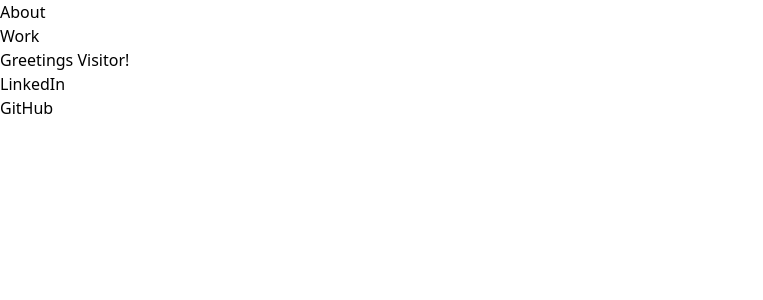
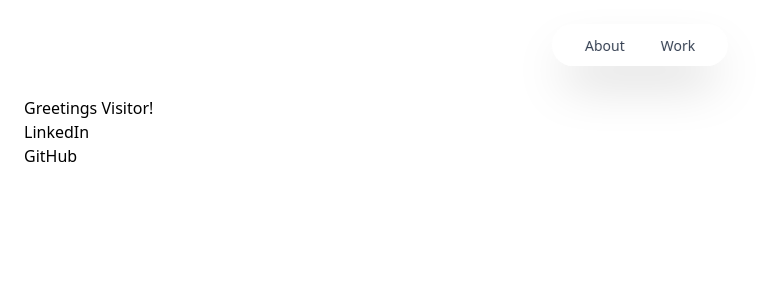
Before and after one commit to hieuristik/portfolio-site, a Next.js app: page / in a window 1280 px wide. Shown: the top 300 px of the page, without its empty margins (0-763 px from the left). Built offline with nearby package versions, Linux system fonts and the light colour scheme.

Commit message:
Styled header components with Tailwind

```diff
--- a/src/app/about/page.js
+++ b/src/app/about/page.js
@@ -1,7 +1,5 @@
 export default function About() {
   return (
-    <>
     <h1>About Page</h1>
-    </>
   );
 }
--- a/src/app/layout.js
+++ b/src/app/layout.js
@@ -1,30 +1,15 @@
-// import { Geist, Geist_Mono } from "next/font/google";
-import Header from "@/components/Header";
+import Header from "@/components/Header.js";
 import "./globals.css";
-
-// const geistSans = Geist({
-//   variable: "--font-geist-sans",
-//   subsets: ["latin"],
-// });
-
-// const geistMono = Geist_Mono({
-//   variable: "--font-geist-mono",
-//   subsets: ["latin"],
-// });
-
-// export const metadata = {
-//   title: "Create Next App",
-//   description: "Generated by create next app",
-// };
+import "./navStyles.css";
 
 export default function RootLayout({ children }) {
   return (
     <html lang="en">
-      <body
-        // className={`${geistSans.variable} ${geistMono.variable} antialiased`}
-      >
+      <body>
         <Header />
-        {children}
+        <main className="pt-24 px-6">
+          {children}
+        </main>
       </body>
     </html>
   );
--- /dev/null
+++ b/src/app/navStyles.css
@@ -0,0 +1,21 @@
+@import "tailwindcss";
+
+.back-btn {
+    @apply fixed top-6 left-6 z-50 px-5 py-2 rounded-full text-sm font-medium transition-colors duration-200 text-gray-700 hover:bg-white/70 hover:text-black bg-white/80 shadow-xl border border-white/40 active:scale-95 active:shadow-inner focus:outline-none focus:ring-2 focus:ring-blue-200;
+  }
+
+  .navbar {
+    @apply fixed top-6 left-1/2 -translate-x-1/2 z-50;
+  }
+
+  .navbar-list {
+    @apply flex items-center gap-1 bg-white/30 backdrop-blur-md border border-white/40 shadow-2xl px-4 py-2 rounded-full;
+  }
+
+  .nav-link {
+    @apply px-4 py-2 rounded-full text-sm font-medium transition-colors duration-200 text-gray-700 hover:bg-white/70 hover:text-black;
+  }
+
+  .nav-link-active {
+    @apply bg-white text-gray-900 shadow-xl;
+  }
--- a/src/app/page.js
+++ b/src/app/page.js
@@ -3,7 +3,10 @@ import SocialButtons from "@/components/SocialButtons";
 export default function Home() {
   return (
     <>
-    <h1>Greetings Visitor!</h1>
+    <h1
+    className="relative"
+    >
+      Greetings Visitor!</h1>
     <SocialButtons />
     </>
   );
--- a/src/app/work/page.js
+++ b/src/app/work/page.js
@@ -1,7 +1,5 @@
 export default function Work() {
   return (
-    <>
     <h1>Work Page</h1>
-    </>
   );
 }
--- a/src/components/Nav.js
+++ b/src/components/Nav.js
@@ -1,35 +1,46 @@
 "use client";
-import { usePathname } from "next/navigation";
+
+import '../app/navStyles.css';
+import { usePathname, useRouter } from "next/navigation";
 import Link from "next/link";
 
 let NAV_LINKS = [
-    {
-        label: "About",
-        href: "/about"
-    },
-    {
-        label: "Work",
-        href: "/work"
-    }
-]
+    { label: "About", href: "/about" },
+    { label: "Work", href: "/work" },
+];
 
 export default function Nav() {
     const pathname = usePathname();
+    const router = useRouter();
 
     return (
-        <nav>
-            <ul>
-                {pathname !== "/" && (
-                    <li>
-                        <Link href="/">BACK</Link>
-                    </li>
-                )}
-                {NAV_LINKS.map((link) => (
-                    <li key={link.href}>
-                        <Link href={link.href}>{link.label}</Link>
-                    </li>
-                ))}
-            </ul>
-        </nav>
+        <>
+            {pathname !== "/" && (
+                <button
+                    onClick={() => router.push("/")}
+                    className="back-btn z-[9999]"
+                    type="button"
+                >
+                    Back
+                </button>
+            )}
+            <nav className="navbar z-[9999]">
+                <ul className="navbar-list">
+                    {NAV_LINKS.map((link) => {
+                        const isActive = pathname === link.href;
+                        return (
+                            <li key={link.href}>
+                                <Link
+                                    href={link.href}
+                                    className={isActive ? "nav-link nav-link-active" : "nav-link"}
+                                >
+                                    {link.label}
+                                </Link>
+                            </li>
+                        );
+                    })}
+                </ul>
+            </nav>
+        </>
     );
 }
```
